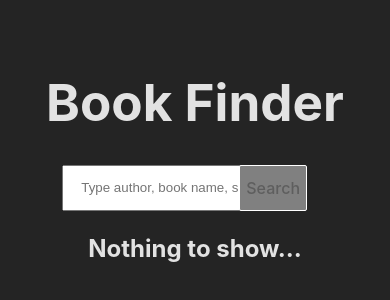
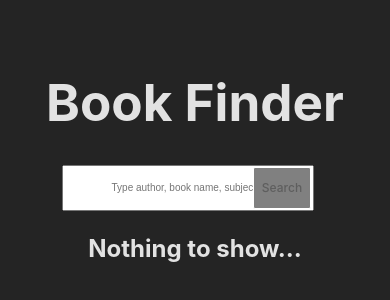
Before and after one commit to Cristiap17/books-finder, a React (Vite) app: page / in a window 390 px wide. Shown: the top 300 px of the page. Built offline with nearby package versions, Linux system fonts and the light colour scheme.

Commit message:
fix css_2

```diff
--- a/src/index.css
+++ b/src/index.css
@@ -52,7 +52,7 @@ button {
   cursor: pointer;
   transition: border-color 0.25s;
   width: 70px;
-  height: 46px;
+  height: 42px;
   text-align: center;
   position: relative;
   right: 66px;
@@ -84,6 +84,13 @@ span {
   }
 
   .Search-container button {
-    right: 65px;
+    font-size: 12px;
+    right: 61px;
+  }
+
+  @media (max-width: 425px) {
+    .Search-container input {
+      font-size: 10px;
+    }
   }
 }
```
